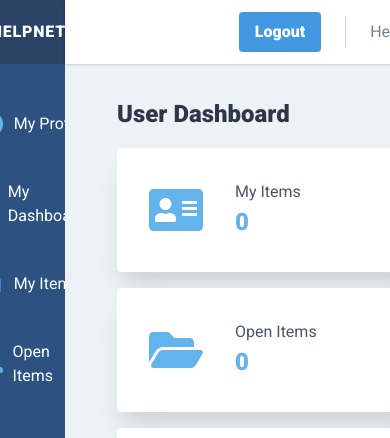
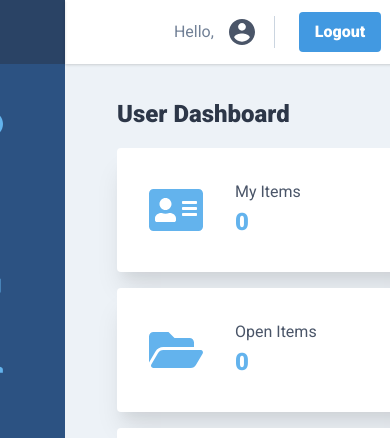
Before and after one commit to jmechristian/ICHN-v2, a React (Create React App) app: page /#/Dashboard in a window 390 px wide. Shown: the top 438 px of the page. Built offline with nearby package versions, Linux system fonts and the light colour scheme; no server answers.

Commit message:
more mobile

```diff
--- a/src/components/layout/DashboardContainer.js
+++ b/src/components/layout/DashboardContainer.js
@@ -5,7 +5,7 @@ import Dashboard from '../profile/Dashboard';
 
 const DashboardContainer = () => {
   return (
-    <div className="flex flex-row">
+    <div className="flex flex-row max-w-full">
       <Sidebar />
       <Dashboard />
     </div>
--- a/src/components/layout/DashboardHeader.js
+++ b/src/components/layout/DashboardHeader.js
@@ -12,14 +12,12 @@ const DashboardHeader = props => {
 
   return (
     <div className="flex h-16 items-center shadow z-20">
-      <div className="flex flex-grow flex-row-reverse px-6 items-center">
-        <div className="flex border-l border-gray-400 items-center h-8">
-          <span className="mr-3 ml-6 text-gray-600">
-            Hello, {props.username}
-          </span>
+      <div className="flex w-full flex-row px-2 md:px-6 items-center justify-center md:justify-end">
+        <div className="flex border-r border-gray-400 items-center h-8 pr-4">
+          <span className="mx-3 text-gray-600">Hello, {props.username}</span>
           <ion-icon name="contact" size="large"></ion-icon>
         </div>
-        <div className="flex mr-6">
+        <div className="flex ml-6">
           <button
             className="bg-blue-500 hover:bg-blue-700 text-white font-bold py-2 px-4 rounded"
             onClick={onLogoutClick}
--- a/src/components/layout/Sidebar.js
+++ b/src/components/layout/Sidebar.js
@@ -5,7 +5,7 @@ const Sidebar = () => {
   return (
     <div className="min-h-screen w-2/12">
       <div className="flex h-16 bg-blue-900 justify-center items-center shadow z-20">
-        <span className="font-bold uppercase tracking-wider text-white">
+        <span className="font-bold uppercase tracking-wider text-white invisible md:visible">
           iCanHelpNetwork
         </span>
       </div>
@@ -13,23 +13,25 @@ const Sidebar = () => {
         <ul className="flex flex-col my-6">
           <li className="flex py-5 items-center">
             <ion-icon name="contact" size="large"></ion-icon>
-            <span className="ml-2 text-white">My Profile</span>
+            <span className="ml-2 text-white invisible md:visible">
+              My Profile
+            </span>
           </li>
           <li className="flex py-5 items-center">
             <ion-icon name="apps" size="large"></ion-icon>
-            <span className="ml-2 text-white">
+            <span className="ml-2 text-white invisible md:visible">
               <Link to="/dashboard">My Dashboard</Link>
             </span>
           </li>
           <li className="flex py-5 items-center">
             <ion-icon name="copy" size="large"></ion-icon>
-            <span className="ml-2 text-white">
+            <span className="ml-2 text-white invisible md:visible">
               <Link to="/my-items">My Items</Link>
             </span>
           </li>
           <li className="flex py-5 items-center">
             <ion-icon name="people" size="large"></ion-icon>
-            <span className="ml-2 text-white">
+            <span className="ml-2 text-white invisible md:visible">
               <Link to="/open-items">Open Items</Link>
             </span>
           </li>
```
Also changed, not shown: 1 other file (tests, documents, lock files or other folders).
